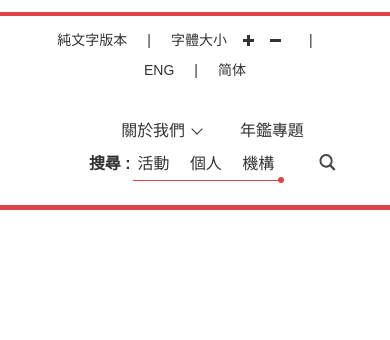
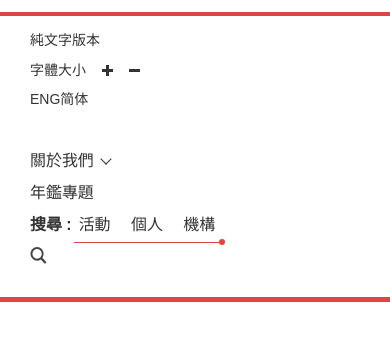
Before and after one commit to nsheketa/hkadc, a website: page index.html in a window 390 px wide. Both pictures are taken after a click on the element 357 px from the left and 46 px from the top of the page. Shown: the part 80-420 px from the top of the page. Drawn offline with Linux system fonts and the light colour scheme; a web font is replaced by a local one.

Commit message:
header responsive update

```diff
--- a/index.html
+++ b/index.html
@@ -29,6 +29,7 @@
             </a>
 
             <div class="header-content">
+                <div class="container">
                     <div class="header-content__top">
                         <div class="header-content__top-item">
                             <a href="#" class="header-content__text-version">純文字版本</a>
@@ -79,6 +80,7 @@
                         </nav>
                     </div>
                 </div>
+            </div>
 
             <div class="hamburger show-in-mob">
                 <span class="line"></span>
--- a/scss/base/_helpers.scss
+++ b/scss/base/_helpers.scss
@@ -1,13 +1,13 @@
 .show-in-mob{
   display: block !important;
-  @include respond-to(md){
+  @include respond-min(1025){
     display: none !important;
   }
 }
 
 .hide-in-mob{
   display: none !important;
-  @include respond-to(md){
+  @include respond-min(1025){
     display: block !important;
   }
 }
--- a/scss/layout/_header.scss
+++ b/scss/layout/_header.scss
@@ -56,6 +56,14 @@
     transform: translateX(-100%);
     border-bottom: 5px solid $redColor;
   }
+
+  .container{
+    @include respond-min(1024){
+      width: auto;
+      max-width: 100%;
+      padding: 0;
+    }
+  }
 }
 
 //end header top
@@ -68,6 +76,9 @@
   @include respond-max(1024){
     justify-content: center;
     flex-wrap: wrap;
+  }
+  @include respond-max(768){
+    flex-direction: column;
   }
 }
 
@@ -99,6 +110,11 @@
 
   @include respond-max(1024){
     margin-bottom: 10px;
+  }
+  @include respond-max(768){
+    &:after{
+      display: none;
+    }
   }
 }
 
@@ -172,6 +188,11 @@
     justify-content: center;
     flex-wrap: wrap;
   }
+
+  @include respond-max(768){
+    flex-direction: column;
+    align-items: flex-start;
+  }
 }
 
 .header-nav__item {
@@ -187,6 +208,10 @@
     @include on-event {
       color: $redColor;
     }
+  }
+
+  @include respond-max(768){
+    margin-left: 0;
   }
 }
 
@@ -301,6 +326,10 @@
   img {
     width: 100%;
   }
+
+  @include respond-max(768){
+    margin-left: 0;
+  }
 }
 
 //HAMBURGER
```
Also changed, not shown: css/main.css, 1 other file. Lines whose indentation alone changed are shown as unchanged.
